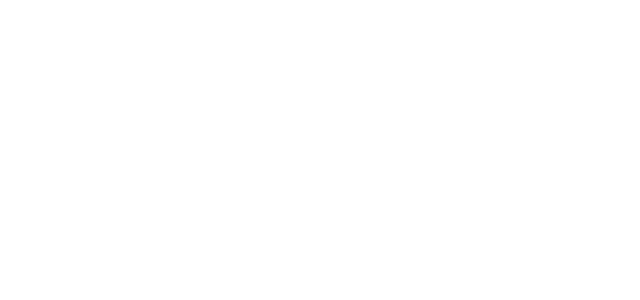
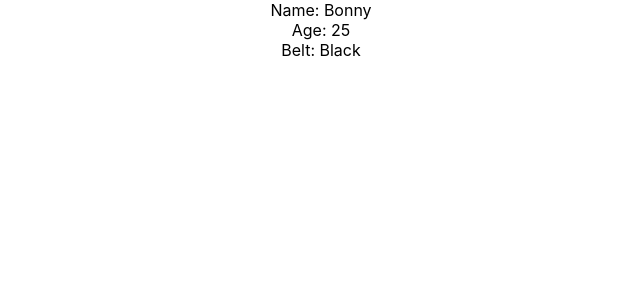
Before and after one commit to iambonface/react-refresher, a React (Create React App) app: page / in a window 1280 px wide. Shown: the top 300 px of the page, without its empty margins (319-959 px from the left). Built offline with nearby package versions, Linux system fonts and the light colour scheme.

Commit message:
Pass Items props

```diff
--- a/src/App.js
+++ b/src/App.js
@@ -1,11 +1,12 @@
 import React, { Component } from 'react';
+import Items from './Items';
 import './App.css';
 
 class App extends Component {
   render() {
     return (
       <div className="App">
-
+      <Items name="Bonny" age="25" belt="Black"/>
       </div>
     );
   }
--- /dev/null
+++ b/src/Items.js
@@ -0,0 +1,17 @@
+import React, { Component } from 'react';
+
+class Items extends Component {
+    render(){
+        //console.log(this.props)
+        return(
+            <div className="Items">
+                <div>Name: { this.props.name }</div>
+                <div>Age: { this.props.age }</div>
+                <div>Belt: { this.props.belt }</div>
+            </div>
+
+        )
+    }
+}
+
+export default Items;
```
